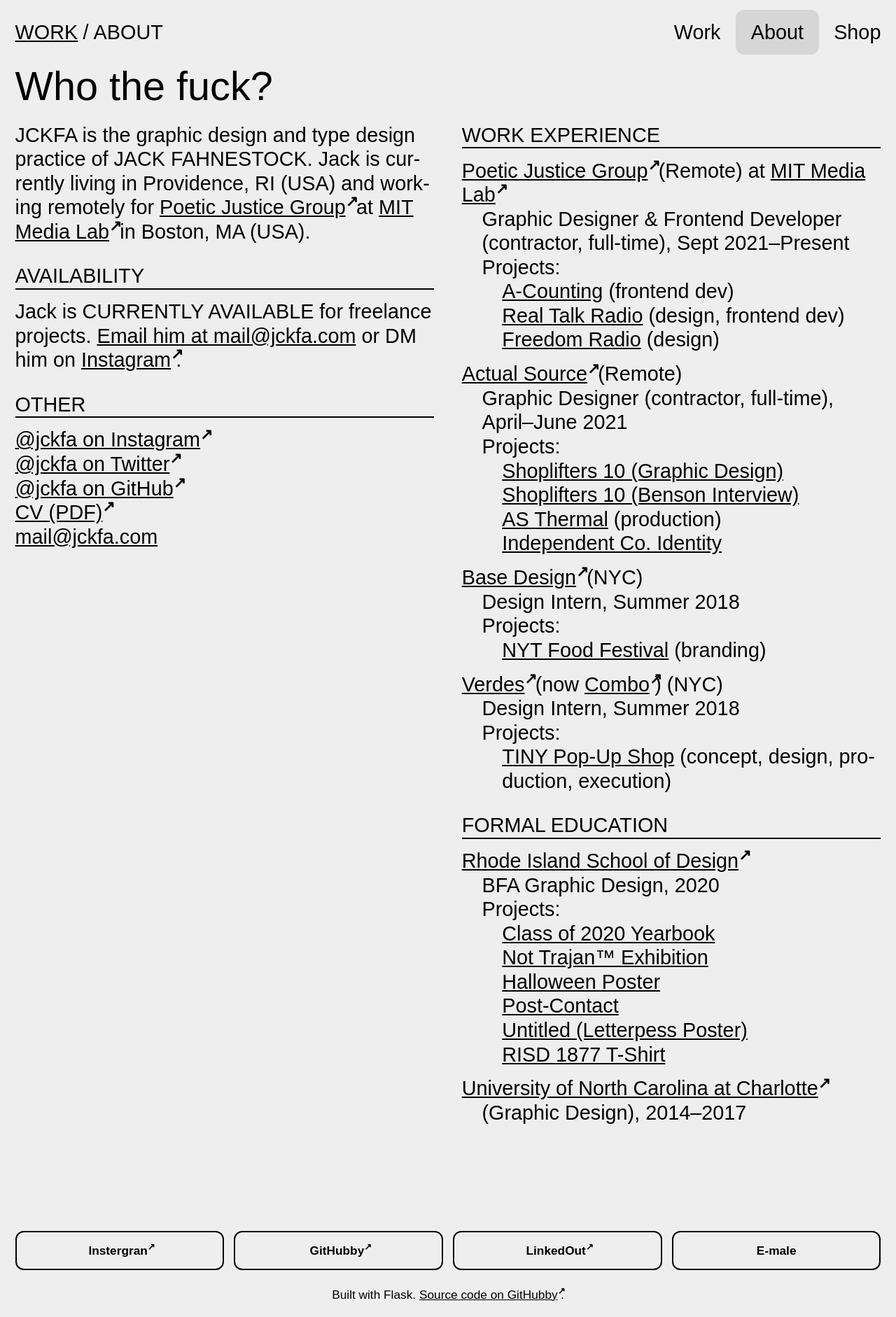
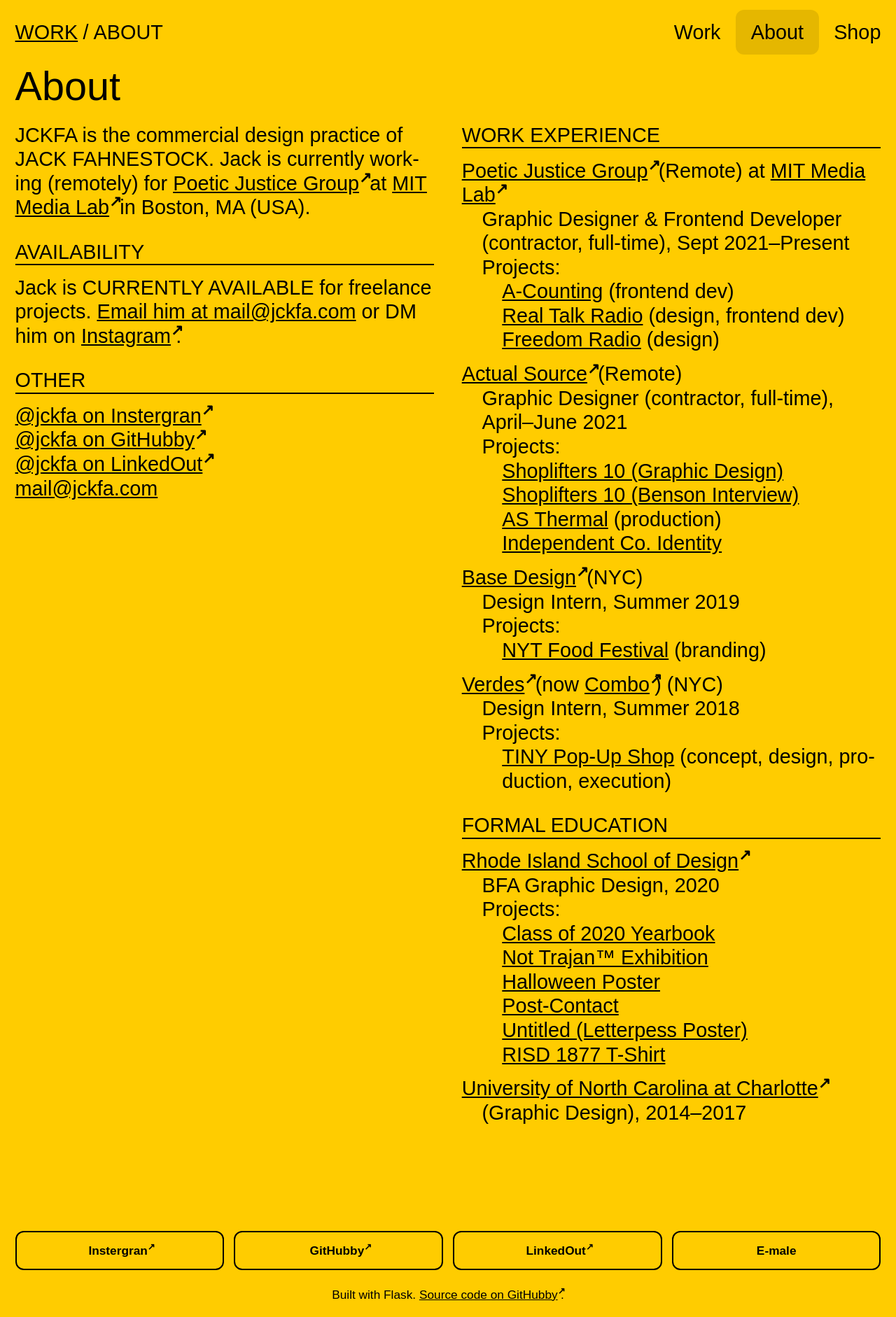
Before and after one commit to jckfa/jckfa.com, a Flask app: page /about in a window 1280 px wide. Shown: the whole page at 70% size. Run offline with Flask 2, Linux system fonts and the light colour scheme.

Commit message:
update content

```diff
--- a/static/css/about.css
+++ b/static/css/about.css
@@ -1,7 +1,3 @@
-body {
-  background-color: #eee;
-}
-
 .about {
   display: flex;
   flex-direction: column;
--- a/templates/about.html
+++ b/templates/about.html
@@ -8,12 +8,12 @@
 
 {% block main %}
 <div class="page-title">
-  <h1>Who the fuck?</h1>
+  <h1>About</h1>
 </div>
 <div class="about">
   <section>
     <p>
-      <span class='uppercase'>Jckfa</span> is the graphic design and type design practice of <span class='uppercase'>Jack Fahnestock</span>. Jack is currently living in Providence, RI (USA) and working remotely for <a href="https://www.media.mit.edu/groups/poetic-justice/overview/" target="_blank">Poetic Justice Group</a> at <a href="https://www.media.mit.edu/" target="_blank">MIT Media Lab</a> in Boston, MA (USA).
+      <span class='uppercase'>Jckfa</span> is the commercial design practice of <span class='uppercase'>Jack Fahnestock</span>. Jack is currently working (remotely) for <a href="https://www.media.mit.edu/groups/poetic-justice/overview/" target="_blank">Poetic Justice Group</a> at <a href="https://www.media.mit.edu/" target="_blank">MIT Media Lab</a> in Boston, MA (USA).
     </p>
 
     <h2>Availability</h2>
@@ -24,16 +24,16 @@
     <h2>Other</h2>
     <ul>
       <li>
-        <a href='https://instagram.com/jckfa' target='_blank' rel='noopener noreferrer'>@jckfa on Instagram</a>
+        <a href='https://instagram.com/jckfa' target='_blank' rel='noopener noreferrer'>@jckfa on Instergran</a>
+      </li>
+      <!-- <li>
+        <a href='https://twitter.com/jckfa' target='_blank' rel='noopener noreferrer'>@jckfa on Twitter</a>
+      </li> -->
+      <li>
+        <a href='https://github.com/jckfa' target='_blank'>@jckfa on GitHubby</a>
       </li>
       <li>
-        <a href='https://twitter.com/jckfa' target='_blank' rel='noopener noreferrer'>@jckfa on Twitter</a>
-      </li>
-      <li>
-        <a href='https://github.com/jckfa' target='_blank' rel='noopener noreferrer'>@jckfa on GitHub</a>
-      </li>
-      <li>
-        <a href='https://drive.google.com/file/d/1IfMNUmnaTWWpmJxZxgkoI95lt5CP2oz_/view?usp=sharing' target='_blank' rel='noopener noreferrer'>CV (PDF)</a>
+        <a href='https://www.linkedin.com/in/jckfa' target='_blank'>@jckfa on LinkedOut</a>
       </li>
       <li>
         <a href='mailto:mail@jckfa.com'>mail@jckfa.com</a>
@@ -85,7 +85,7 @@
         </h3>
         <ul class="work-details">
           <li class="work-position">
-            Design Intern, Summer 2018
+            Design Intern, Summer 2019
           </li>
           <li class="work-projects">
             <ul>
```
